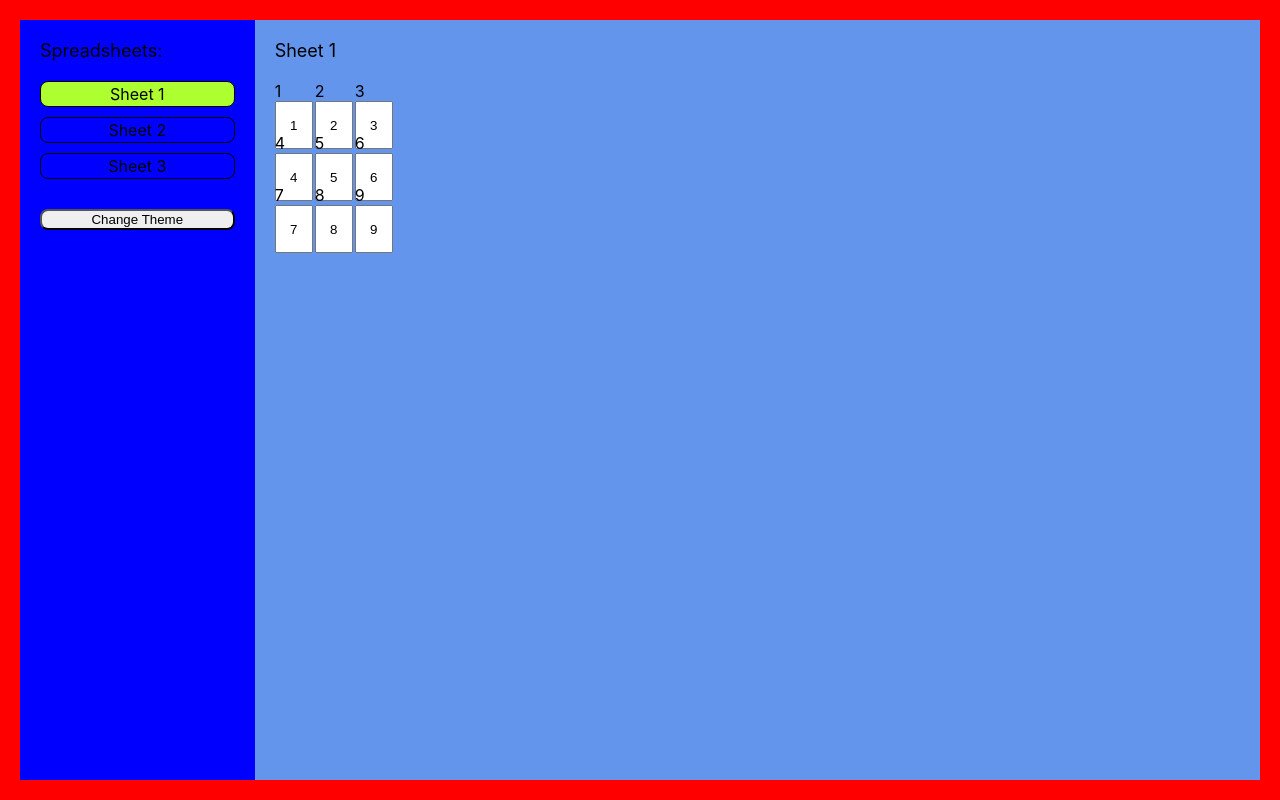
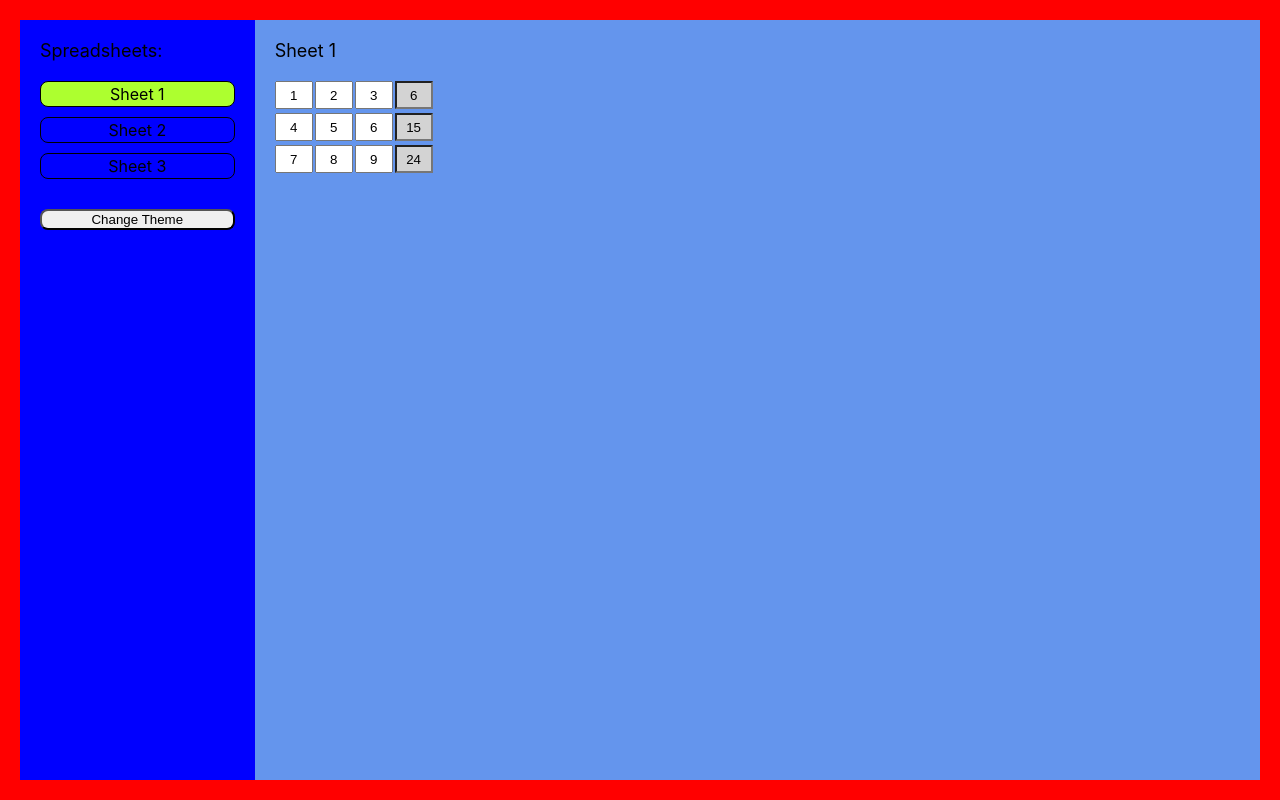
Before and after one commit to js-dreams/react-simple-spreadsheet, a React (Create React App) app: page / in a window 1280 px wide. Both pictures are taken after a click on the element "Sheet 1". Built offline with nearby package versions, Linux system fonts and the light colour scheme.

Commit message:
- initial MVP (15:00) commit

```diff
--- a/src/App.tsx
+++ b/src/App.tsx
@@ -3,7 +3,7 @@ import {ReactSimpleSpreadsheet} from './components/ReactSimpleSpreadsheet';
 import './App.css';
 
 function App() {
-  return (
+    return (
     <div className="App">
       <ReactSimpleSpreadsheet />
     </div>
--- a/src/components/SpreadsheetCell.tsx
+++ b/src/components/SpreadsheetCell.tsx
@@ -1,14 +1,13 @@
 import React from "react";
 
 export function SpreadsheetCell(props: {
-    data: number,
+    data: number | string,
     colIndex: number,
     onValueChange: (newVal: number) => void
 }) {
 
     return (
         <div className={'cell'}>
-            {props.data}
             <input onChange={(evt) => props.onValueChange(+evt.target.value)} value={props.data} />
         </div>
     )
--- a/src/components/SpreadsheetRow.tsx
+++ b/src/components/SpreadsheetRow.tsx
@@ -20,6 +20,9 @@ export function SpreadsheetRow(props: {
                                  onValueChange={(newVal) => handleValueChange(idx, newVal)}
                 />
             ))}
+            <div className={'cell row-sum'}>
+                <input readOnly={true} value={props.data.reduce((acc, curr) => acc + curr, 0)}></input>
+            </div>
         </div>
     )
 }
--- a/src/rss.scss
+++ b/src/rss.scss
@@ -66,6 +66,13 @@
             margin-bottom: 10px;
             margin-right: 10px;
 
+            &.row-sum {
+              input {
+                pointer-events: none;
+                background-color: lightgray;
+              }
+            }
+
             input {
               text-align: center;
               width: 100%;
```
